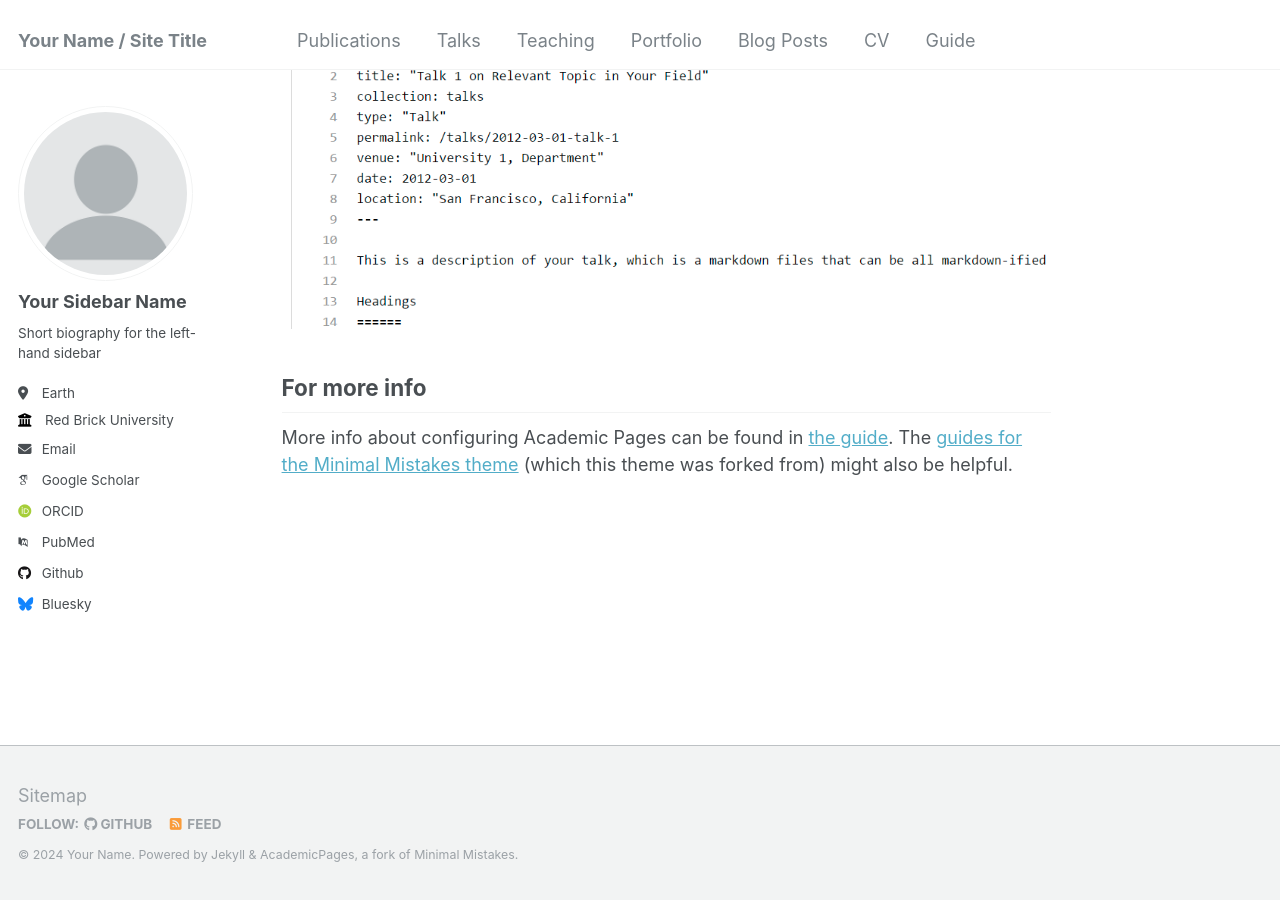
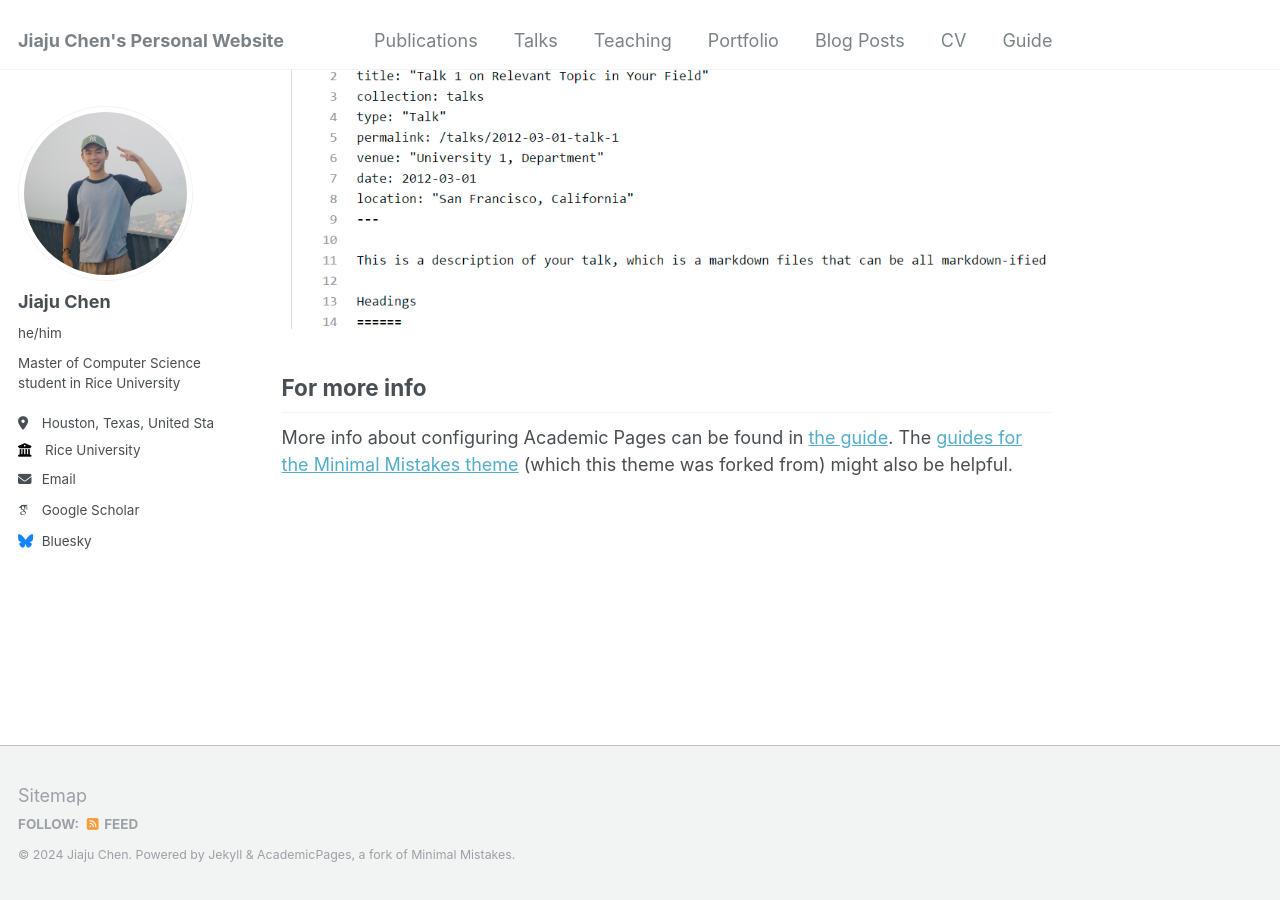
Before and after one commit to malcolm-chen/malcolm-chen.github.io, a Jekyll site: the page built from _pages/about.md, in a window 1280 px wide and 900 px high, scrolled down 2660 px. Built offline with Jekyll 4.4.1, drawn with Linux system fonts in a browser that asks for light colours; some web fonts are replaced.

Commit message:
updated index

```diff
--- a/_config.yml
+++ b/_config.yml
@@ -8,42 +8,42 @@
 
 # Basic Site Settings
 locale                   : "en-US"
-title                    : "Your Name / Site Title"
+title                    : "Jiaju Chen's Personal Website"
 title_separator          : "-"
-name                     : &name "Your Name"
+name                     : &name "Jiaju Chen"
 description              : &description "personal description"
-url                      : https://academicpages.github.io # the base hostname & protocol for your site e.g. "https://mmistakes.github.io"
+url                      : https://malcolm-chen.github.io/ # the base hostname & protocol for your site e.g. "https://mmistakes.github.io"
 baseurl                  : "" # the subpath of your site, e.g. "/blog"
-repository               : "academicpages/academicpages.github.io"
+repository               : "malcolm-chen/malcolm-chen.github.io"
 
 # Site Author - The following control what appear as part of the author content on the side bar.
 #               If a field is blank the icon and link will not appear, otherwise it will be shown.
 #               Additional customization can be done by editing /_includes/author-profile.html
 author:
   # Biographic information
-  avatar           : "profile.png"
-  name             : "Your Sidebar Name"
-  pronouns         : # example: "she/her"
-  bio              : "Short biography for the left-hand sidebar"
-  location         : "Earth"
-  employer         : "Red Brick University"
+  avatar           : "profile.jpeg"
+  name             : "Jiaju Chen"
+  pronouns         : "he/him"
+  bio              : "Master of Computer Science student in Rice University"
+  location         : "Houston, Texas, United States"
+  employer         : "Rice University"
   uri              : # URL
-  email            : "none@example.org"
+  email            : "jiaju.chen@rice.edu"
 
   # Academic websites
   arxiv            : # URL - Update with the correct link to your profile
-  googlescholar    : "https://scholar.google.com/citations?user=PS_CX0AAAAAJ"
+  googlescholar    : "https://scholar.google.com/citations?user=wJO7jxMAAAAJ&hl=en"
   impactstory      : # URL
-  orcid            : "http://orcid.org/yourorcidurl"
+  orcid            : # "http://orcid.org/yourorcidurl"
   semantic         : # URL
-  pubmed           : "https://www.ncbi.nlm.nih.gov/pubmed/?term=john+snow"
+  pubmed           : # "https://www.ncbi.nlm.nih.gov/pubmed/?term=john+snow"
   researchgate     : # URL
 
   # Repositories and software development
   bitbucket        : # Username - Update with your username on the site
   codepen          : # Username
   dribbble         : # Username
-  github           : "academicpages"
+  github           : # "academicpages"
   kaggle           : # Username
   stackoverflow    : # User number or user number and name (i.e., use "1" or "1/jeff-atwood")
 
```
Also changed, not shown: images/profile.jpeg (added), images/profile.png (deleted).
